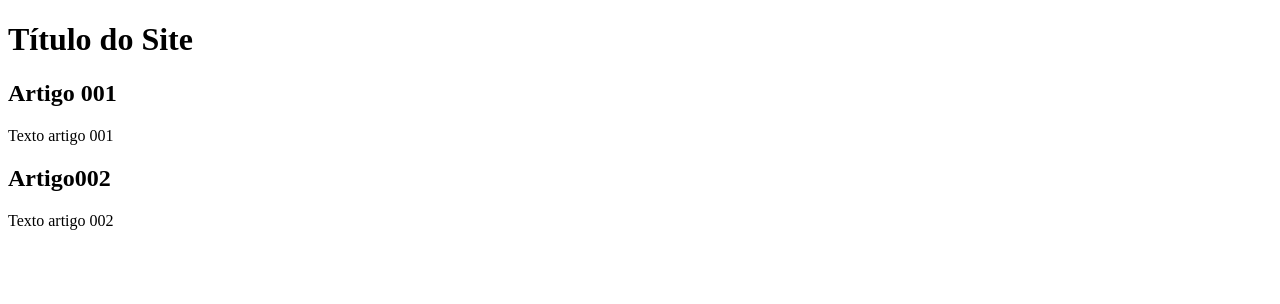
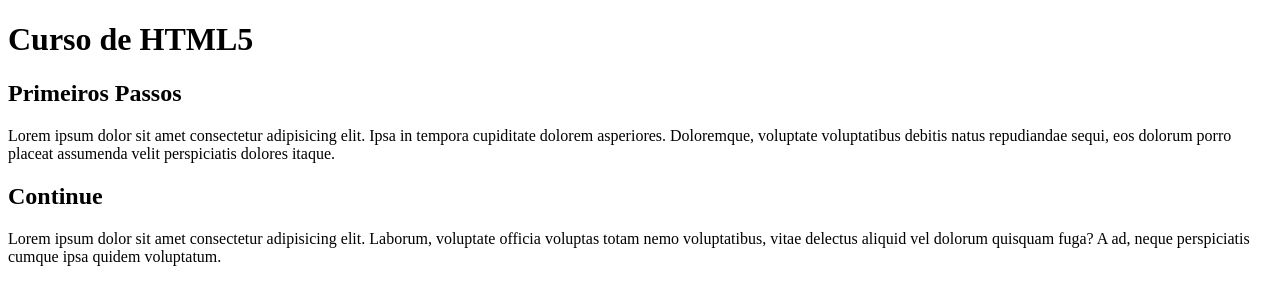
Before and after one commit to nmarlonms/Projeto-Site1, a plain HTML site: page index.html in a window 1280 px wide. Drawn offline with Linux system fonts and the light colour scheme.

Commit message:
Update index.html

```diff
--- a/index.html
+++ b/index.html
@@ -8,15 +8,15 @@
 <body>
     <main>
         <header>
-            <h1>Título do Site</h1>
+            <h1>Curso de HTML5</h1>
         </header>
         <article>
-            <h2>Artigo 001</h2>
-            <p>Texto artigo 001</p>
+            <h2>Primeiros Passos</h2>
+            <p>Lorem ipsum dolor sit amet consectetur adipisicing elit. Ipsa in tempora cupiditate dolorem asperiores. Doloremque, voluptate voluptatibus debitis natus repudiandae sequi, eos dolorum porro placeat assumenda velit perspiciatis dolores itaque.</p>
         </article>
         <article>
-            <h2>Artigo002</h2>
-            <p>Texto artigo 002</p>
+            <h2>Continue</h2>
+            <p>Lorem ipsum dolor sit amet consectetur adipisicing elit. Laborum, voluptate officia voluptas totam nemo voluptatibus, vitae delectus aliquid vel dolorum quisquam fuga? A ad, neque perspiciatis cumque ipsa quidem voluptatum.</p>
         </article>
     </main>
 
```
